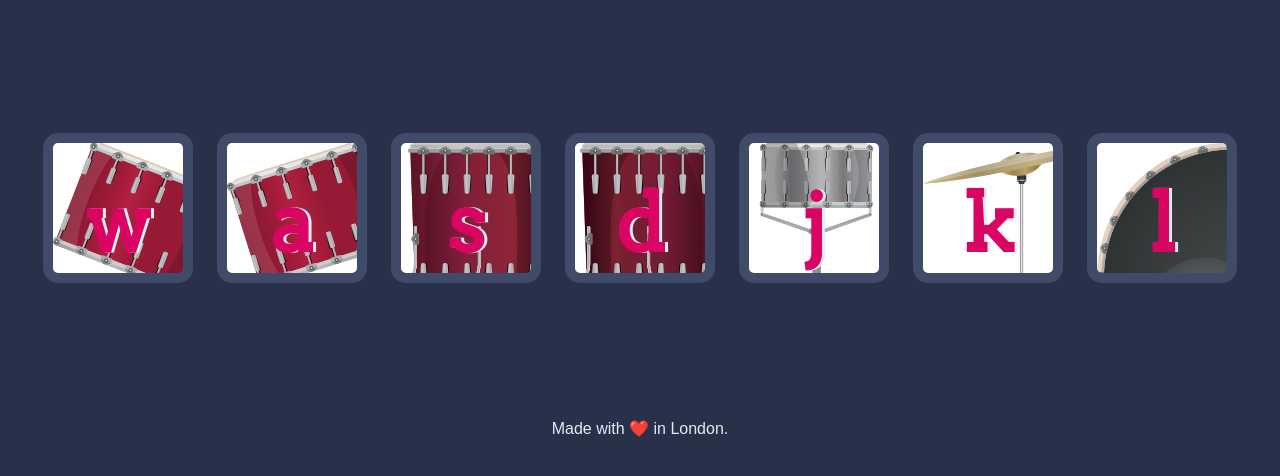
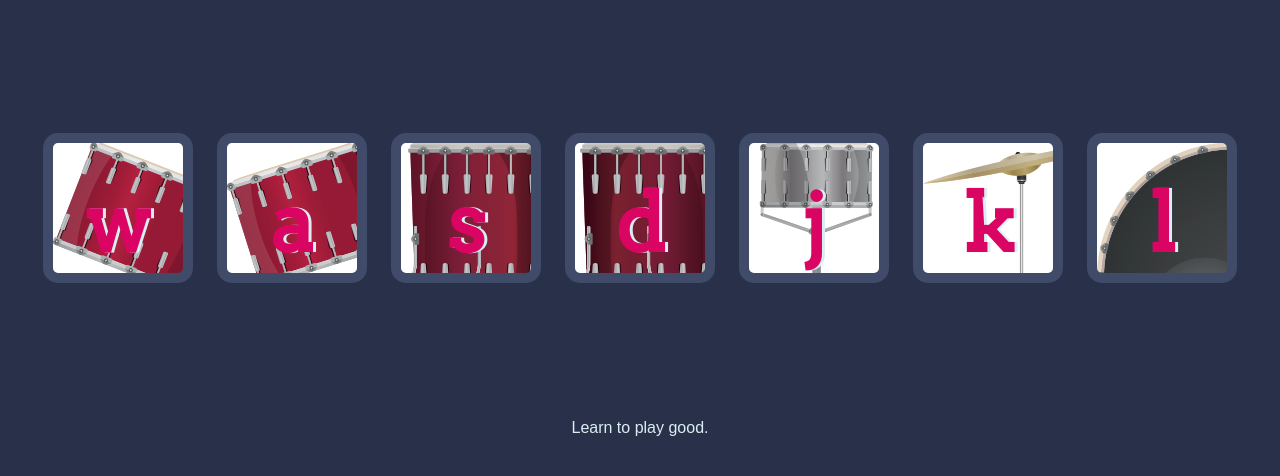
Before and after one commit to adedapo-abiodun/Drumkit, a plain HTML site: page index.html in a window 1280 px wide. Shown: the part 156-632 px from the top of the page. Drawn offline with Linux system fonts and the light colour scheme; files whose address does not match are found by name.

Commit message:
index.html
corrected

```diff
--- a/index.html
+++ b/index.html
@@ -24,7 +24,7 @@
 <script src="index.js" charset="utf-8"></script>
 
 <footer>
-  Made with ❤️ in London.
+  Learn to play good.
 </footer>
 </body>
 </html>
```
